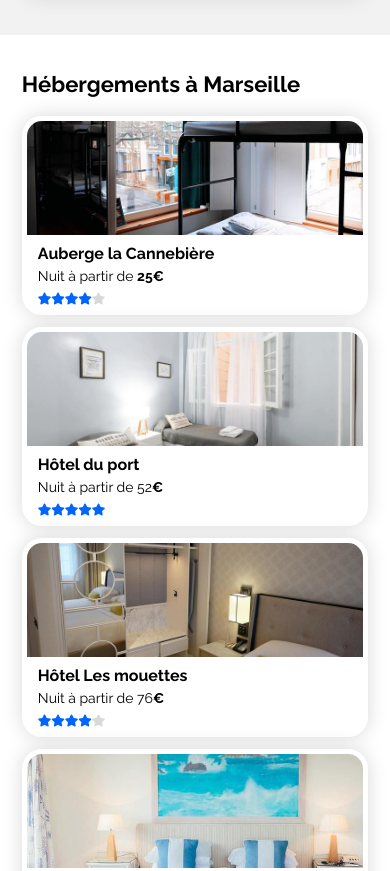
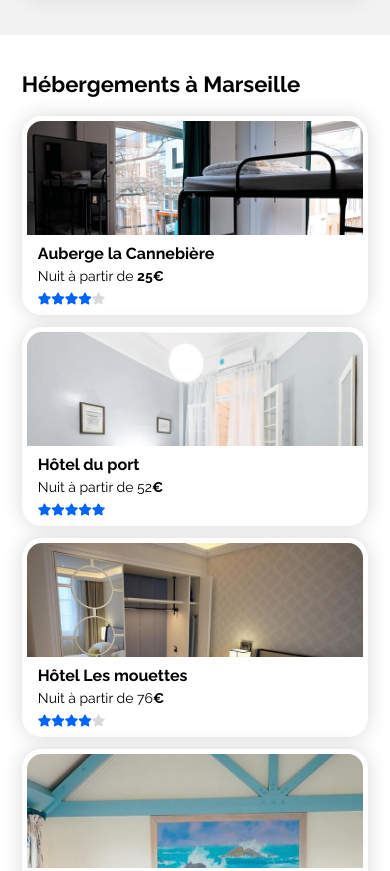
Before and after one commit to remygand/RemyGandou_2_01032021, a plain HTML site: page index.html in a window 390 px wide. Shown: the part 1231-2102 px from the top of the page. Drawn offline with Linux system fonts and the light colour scheme.

Commit message:
fix hostings mobile img

```diff
--- a/reservia.css
+++ b/reservia.css
@@ -370,9 +370,9 @@ input {
     }
 
     #hostings section a div, #hostings section a picture {
-        display: flex;
         margin-bottom: 0.5625rem;
-        max-height: 7.125rem;
+        height: 7.125rem;
+        overflow: hidden;
     }
 
     #hostings section h3 {
@@ -498,6 +498,11 @@ input {
     img[alt="Auberge la Cannebière"] {
         object-position: center 1.5rem;
     }
+
+    /*
+    img[alt="Auberge la Cannebière"] {
+        padding-top: 100%;
+    }*/
 
     img[alt="Hôtel de la mer"] {
         object-position: center 2.875rem;
```
